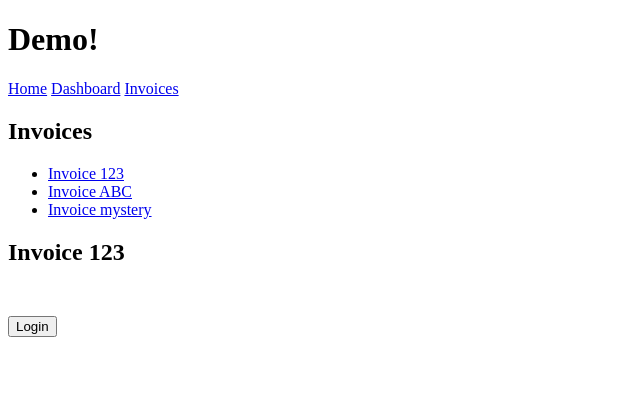
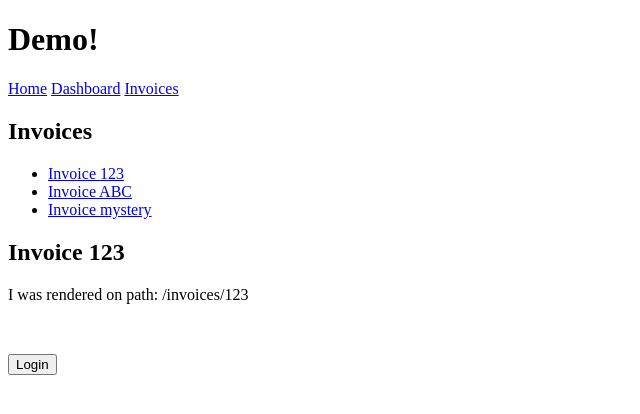
Before and after one commit to barclayd/reach-to-react-router-talk, a React app in the folder demo/: page /invoices/123 in a window 1280 px wide. Shown: the top 414 px of the page, without its empty margins (0-640 px from the left). Built offline with nearby package versions, Linux system fonts and the light colour scheme.

Commit message:
feat: step 1

```diff
--- a/demo/src/App.jsx
+++ b/demo/src/App.jsx
@@ -1,11 +1,12 @@
 import { useState } from 'react';
+import { LocationProvider } from '@reach/router';
 import { Routes } from './Routes';
 import { Nav } from './components/Nav';
 
 export const App = () => {
   const [isAuthorized, setIsAuthorized] = useState(false);
   return (
-    <>
+    <LocationProvider>
       <Nav />
       <Routes isAuthorized={isAuthorized} />
       {!isAuthorized && (
@@ -19,6 +20,6 @@ export const App = () => {
           </button>
         </div>
       )}
-    </>
+    </LocationProvider>
   );
 };
--- a/demo/src/components/Invoice.jsx
+++ b/demo/src/components/Invoice.jsx
@@ -1,13 +1,18 @@
-import { navigate } from '@reach/router';
+import { useParams, useNavigate, useLocation } from '@reach/router';
 
-export const Invoice = (props) => {
-  if (props.invoiceId === 'mystery') {
+export const Invoice = () => {
+  const { invoiceId } = useParams();
+  const navigate = useNavigate();
+  const location = useLocation();
+
+  if (invoiceId === 'mystery') {
     return <button onClick={() => navigate('/secret')}>Click me!</button>;
   }
 
   return (
     <div>
-      <h2>Invoice {props.invoiceId}</h2>
+      <h2>Invoice {invoiceId}</h2>
+      <p>I was rendered on path: {location.pathname}</p>
     </div>
   );
 };
```
